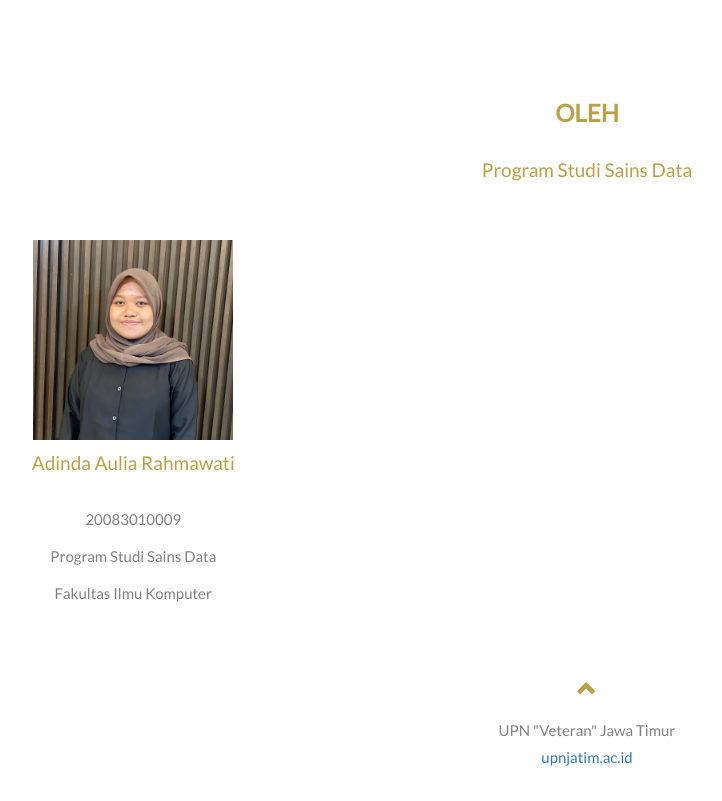
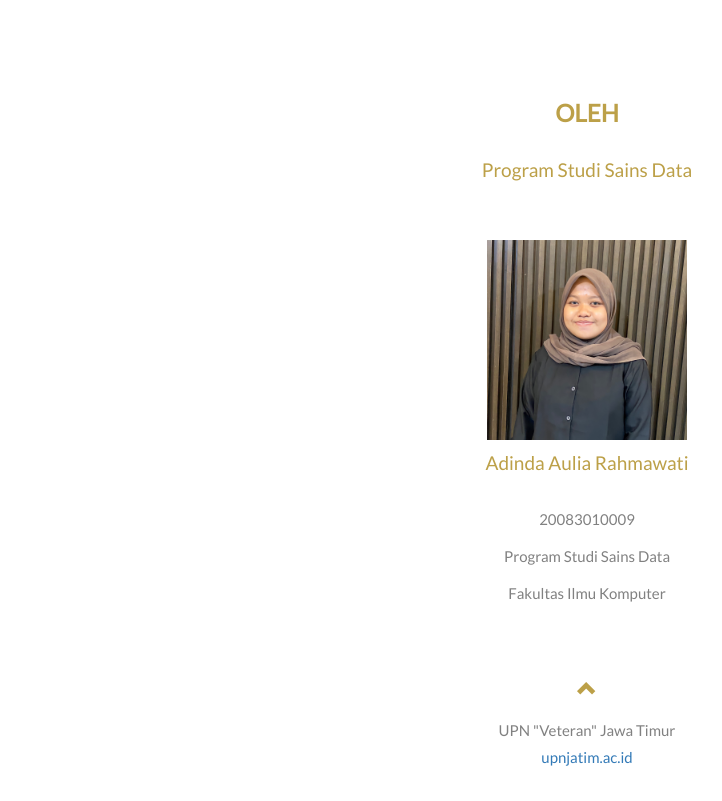
Before and after one commit to adindaauliaa/aksara-jawa, a Flask app: page / in a window 1280 px wide. Shown: the part 1192-1993 px from the top of the page, without its empty margins (53-775 px from the left). Run offline with Flask 3, Linux system fonts and the light colour scheme.

Commit message:
Update index.html

```diff
--- a/templates/index.html
+++ b/templates/index.html
@@ -126,7 +126,7 @@
 		<h4>Program Studi Sains Data</h4>
 		<br>
 		<div class="row slideanim">
-			<div class="col-sm-3">
+			<div class="col-sm-15">
 				<img src={{ url_for('static', filename='/images/adinda.jpg' ) }} width="200"></img>
 				<h4>Adinda Aulia Rahmawati</h4>
 				<p>20083010009</p>
```
